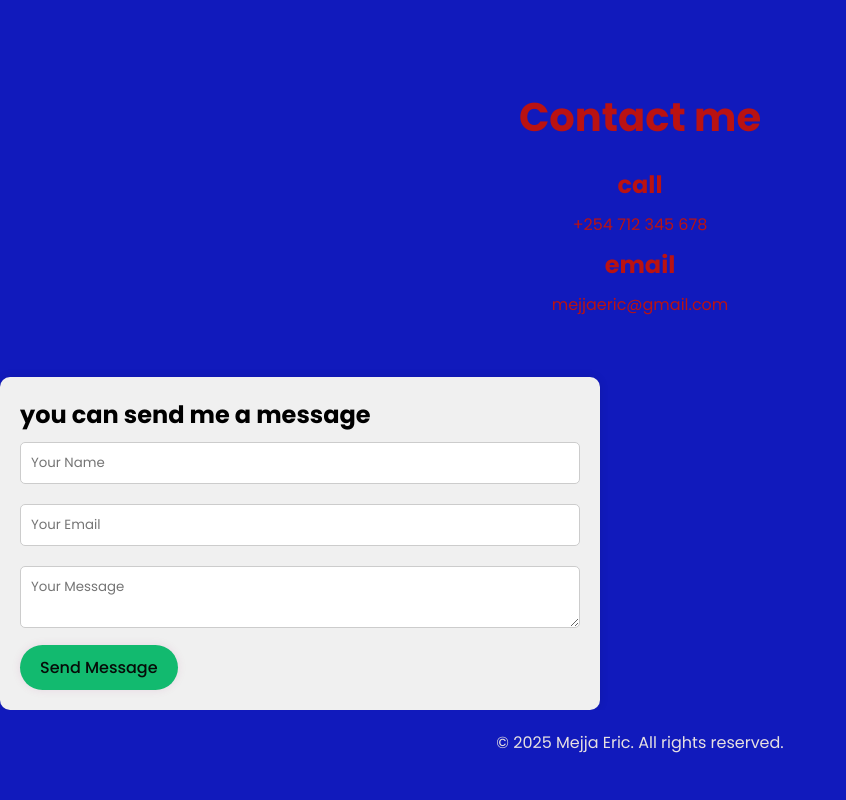
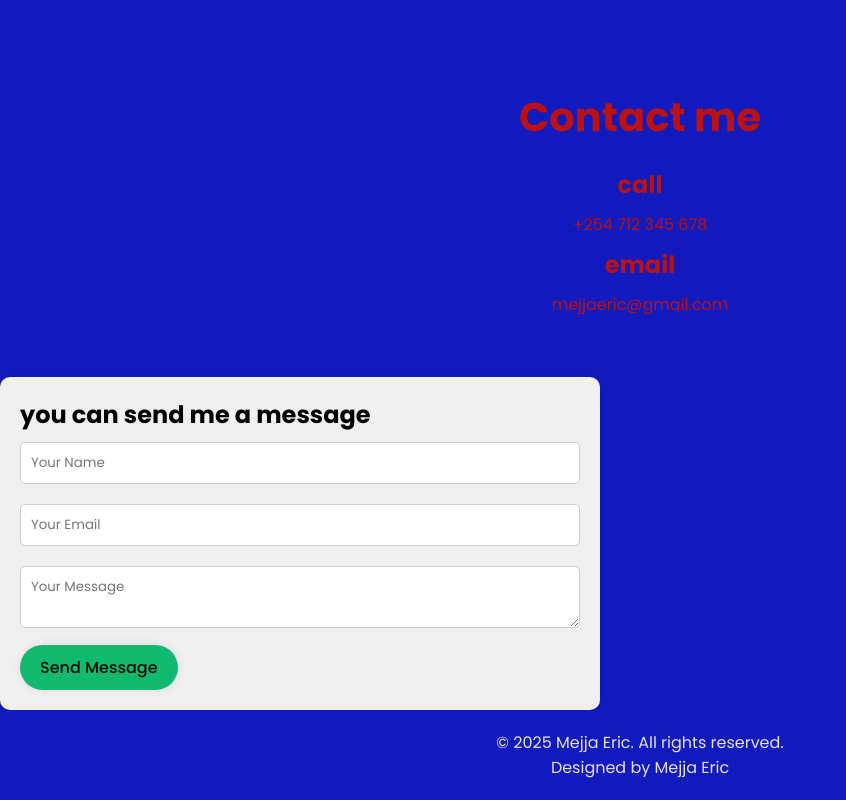
Before and after one commit to mejjagichohi/my-portifolio, a plain HTML site: page index.html in a window 1280 px wide. Shown: the part 3731-4531 px from the top of the page, without its empty margins (0-846 px from the left). Before the commit the page ends 4506 px from the top, so only its background shows below. Drawn offline with Linux system fonts and the light colour scheme.

Commit message:
editor's name

```diff
--- a/portfolio.html
+++ b/index.html
@@ -195,6 +195,7 @@
             </section>
             <footer>
                 <p>&copy; 2025 Mejja Eric. All rights reserved.</p>
+                <p>Designed by Mejja Eric</p>
             </footer>
         </body>
 </html>
```
Also changed, not shown: style.css (line endings or trailing spaces).
